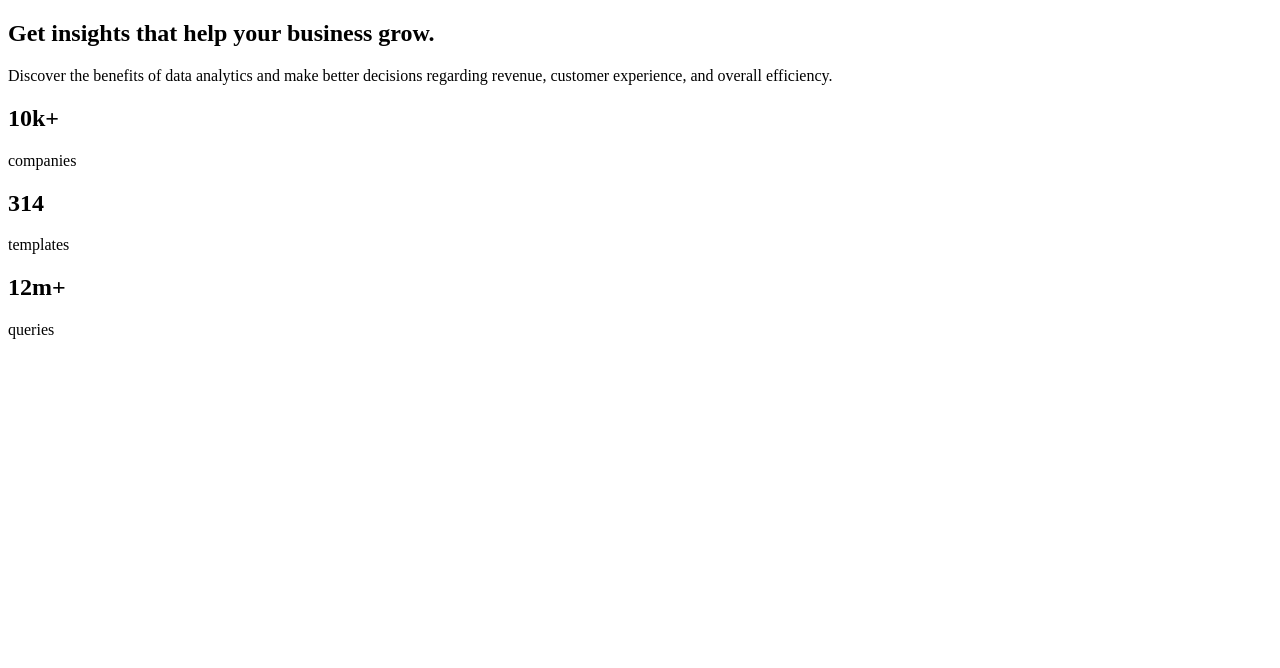
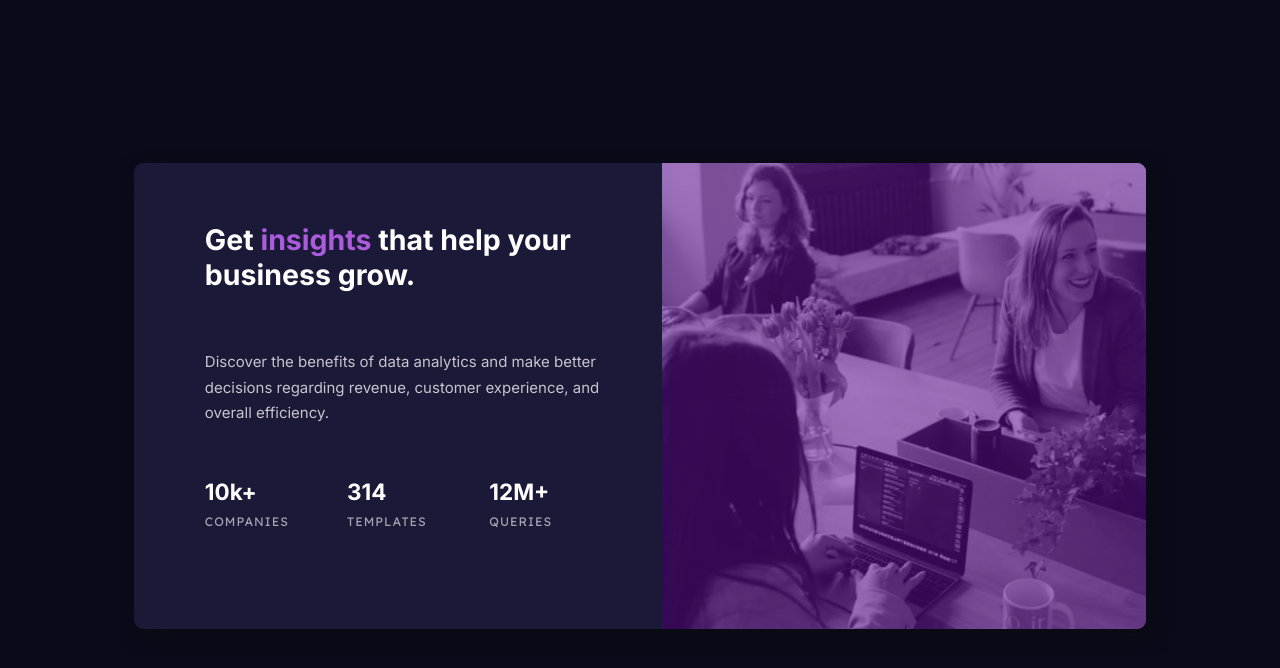
Before and after one commit to FarisPalayi/Stats_preview_card, a plain HTML site: page index.html in a window 1280 px wide. Drawn offline with Linux system fonts and the light colour scheme.

Commit message:
first version complete

```diff
--- a/Style/style.css
+++ b/Style/style.css
@@ -1,20 +1,145 @@
 @import url('https://fonts.googleapis.com/css2?family=Inter:wght@400;700&family=Lexend+Deca&display=swap');
-/*
-'Inter' 700,400,
-'Lexend Deca' 400
- */
+/* 'Inter' 700,400,
+'Lexend Deca' 400*/
 
 :root{
-    /* Primary */
     --dark-blue: hsl(233, 47%, 7%); /* main background */
     --dark-desaturated-blue: hsl(244, 38%, 16%); /* card background) */
     --soft-violet: hsl(277, 64%, 61%); /* accent */
 
-    /* Neutral */
     --white:hsl(0, 0%, 100%); /* main heading, stats */
     --slight-transparent-white:hsla(0, 0%, 100%, 0.75); /* main paragraph */
     --translucent-white:hsla(0, 0%, 100%, 0.6); /* stat headings */
 }
-html{
-    font-size: 15px;
+html{ font-size: 15px }
+*, *::before, *::after{ box-sizing: border-box }
+
+body{
+    display: grid;
+    place-items: center;
+    min-height: 889px;
+    text-align: center;
+    background-color: var(--dark-blue);
+    color: var(--slight-transparent-white);
+    font-family: 'Inter',sans-serif;
 }
+main{
+    background-color: var(--dark-desaturated-blue);
+    width: 90%;
+    height: 88%;
+    width: 325px;
+    border-radius: 10px;
+    overflow: hidden;
+}
+.img-section{
+    background-color: cyan;
+    width: 100%;                 /* fallback */
+    height: 240px;               /* fallback */
+    height: clamp(230px,240px,50%);
+    width: clamp(300px,100%,340px);
+    background: url(../images/image-header-mobile.jpg) center center no-repeat;
+    background-size: cover;
+    position: relative;
+}
+.img-section::after{
+    position: absolute;
+    content: '';
+    width: 100%;
+    height: 100%;
+    top: 0;
+    left: 0;
+    right: 0;
+    bottom: 0;
+    background-color: hsla(273, 100%, 50%, 0.4);
+    background-color: hsla(276, 81%, 47%, 0.561);
+    /* background-color: hsl(276deg, 93%, 56%, 0.56); */
+    filter: brightness(85%) saturate(96%) contrast(107%);
+    filter: brightness(76%) saturate(81%) contrast(110%);
+    /* filter: brightness(85%) saturate(73%) contrast(123%); */
+    z-index: 99;
+
+
+    /* background-color: hsl(277, 64%, 61%); */
+
+    /*
+    hsl(276deg 93% 56% / 56%);
+    filter: brightness(85%) saturate(73%) contrast(123%);
+
+    brightness(79%) saturate(83%) contrast(113%)
+    brightness(76%) saturate(81%) contrast(110%)
+    filter: brightness(85%) saturate(96%) contrast(107%);
+    brightness(85%) saturate(96%) contrast(107%) drop-shadow(0px 0px 0px hsla(340,123,163%,1))
+     */
+}
+.content-section{
+    background-color: transparent;
+    padding: 2rem;
+}
+.all-stats-container{
+    display: grid;
+    grid-template-rows: repeat(3, 1fr);
+    position: relative;
+}
+h1{
+    /* line-height: 2rem; */
+    font-size: 1.9rem;
+    font-family: 'Inter',sans-serif;
+    font-weight: 700;
+    margin-top: 8.5px;
+    color: var(--white)
+}
+.stats{
+    color:var(--white);
+    boder: 1px solid rgb(206, 126, 126);
+    margin-bottom: 0;
+}
+
+.stats-containers{ boder: 1px solid rgb(132, 170, 96) }
+p{ line-height: 1.7rem }
+
+h5{
+    font-weight: normal;
+    text-transform: uppercase;
+    color: var(--translucent-white);
+    boder: 1px solid rgb(121, 101, 211);
+    margin-bottom: .7rem;
+    margin-top: .6rem;
+    font-size: .82rem;
+    letter-spacing: 1px;
+    font-family: 'Lexend Deca',sans-serif;
+}
+h5.queries{
+    margin-bottom: 0;
+}
+@media (min-width: 990px){
+    body{
+        text-align: left;
+        min-height: 97vh;
+    }
+    main{
+        width: 80%;
+        height: 60%;
+        height: clamp(325px,60%,100000rem);
+        display: flex;
+        flex-direction: row-reverse;
+        border-radius: 9px;
+        box-shadow: 6px 7px 20px rgba(12, 12, 12, 0.507);
+    }
+    .content-section{
+        width: 50%;
+        display: grid;
+        grid-template-rows: repeat (3,1fr );
+        grid-template-columns: 1fr ;
+        margin: 2% 0% 4% 4%;
+    }
+    .img-section{
+        width: 50%;
+        height: 100%;
+        background: url(../images/image-header-desktop.jpg) center center no-repeat cover
+    }
+    .all-stats-container{
+        grid-template-columns: repeat(3, 1fr);
+        grid-template-rows: 1fr;
+    }
+
+}
--- a/index.html
+++ b/index.html
@@ -6,35 +6,31 @@
   <link rel="icon" type="image/png" sizes="32x32" href="./images/favicon-32x32.png">
 
   <title>Frontend Mentor | Stats preview card component</title>
+  <link rel="stylesheet" href="Style/style.css">
 
 </head>
 <body>
+
   <main>
+    <section class="img-section"></section>
 
     <section class="content-section">
-    <h1 class="title">Get insights that help your business grow.</h1>
+
+        <h1 class="title">Get <span style="color:var(--soft-violet)">insights</span> that help your business grow.</h1>
 
         <p class="subtitle">
             Discover the benefits of data analytics and make better decisions
             regarding revenue, customer experience, and overall efficiency.
         </p>
 
-    <div class="stats-container">
-      <div class="company__stats-container">   <h2 class="company-stats">   10k+ </h2> <p>companies</p> </div>
-      <div class="templates__stats-container"> <h2 class="templates-stats"> 314  </h2> <p>templates</p> </div>
-      <div class="query__stats-container">     <h2 class="query-stats">     12m+ </h2> <p>queries  </p> </div>
+        <div class="all-stats-container">
+            <div class="company__stats-container stats-containers">   <h2 class="company-stats stats">   10k+ </h2> <h5>companies</h5> </div>
+            <div class="templates__stats-container stats-containers"> <h2 class="templates-stats stats"> 314  </h2> <h5>templates</h5> </div>
+            <div class="query__stats-container stats-containers">     <h2 class="query-stats stats">     12M+ </h2> <h5 class="queries">queries  </h5> </div>
         </div>
+
     </section>
-
-  <section class="img-section"></section>
-
   </main>
-
-
-
-
-
-
 
 </body>
 </html>
```
Lines whose indentation alone changed are shown as unchanged.
